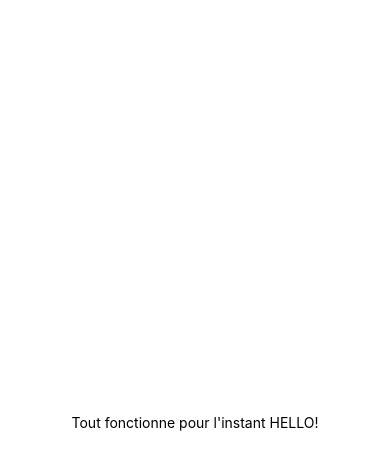
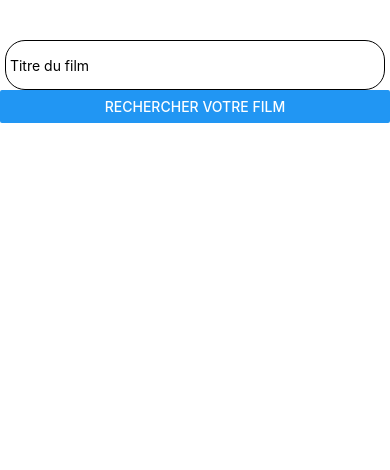
Before and after one commit to anisidrenmouche/app-react-native, a React Native app: screen / in a window 390 px wide. Shown: the top 470 px of the page. Built offline with nearby package versions, Linux system fonts and the light colour scheme.

Commit message:
ajout component Search

```diff
--- a/App.js
+++ b/App.js
@@ -1,21 +1,10 @@
 import { StatusBar } from 'expo-status-bar';
 import React from 'react';
 import { StyleSheet, Text, View } from 'react-native';
+import Search from'./Components/Search';
 
 export default function App() {
   return (
-    <View style={styles.container}>
-      <Text>Tout fonctionne pour l'instant HELLO!</Text>
-      <StatusBar style="auto" />
-    </View>
+    <Search> </Search>
   );
 }
-
-const styles = StyleSheet.create({
-  container: {
-    flex: 1,
-    backgroundColor: '#fff',
-    alignItems: 'center',
-    justifyContent: 'center',
-  },
-});
--- /dev/null
+++ b/Components/Search.js
@@ -0,0 +1,36 @@
+// Components/Search.js
+
+import React from 'react'
+import { StyleSheet, View, TextInput, Button } from 'react-native'
+
+class Search extends React.Component {
+  render() {
+    return (
+      <View style={{marginTop: 20}}>
+        <TextInput style={styles.TextInput} placeholder=" Titre du film"/>
+        <Button style={styles.button} title="Rechercher votre film" onPress={() => {}}/>
+      </View>
+    )
+  }
+}
+
+const styles = StyleSheet.create( {
+    TextInput: {
+        marginLeft:5,
+        marginTop:20,
+        marginRight:5,
+        height:50,
+        borderColor:'#000000',
+        borderWidth:1,
+        borderRadius:20,
+    },
+    button: {
+      margin:30,
+      marginTop:40,
+    },
+  })
+
+
+
+
+export default Search
```
